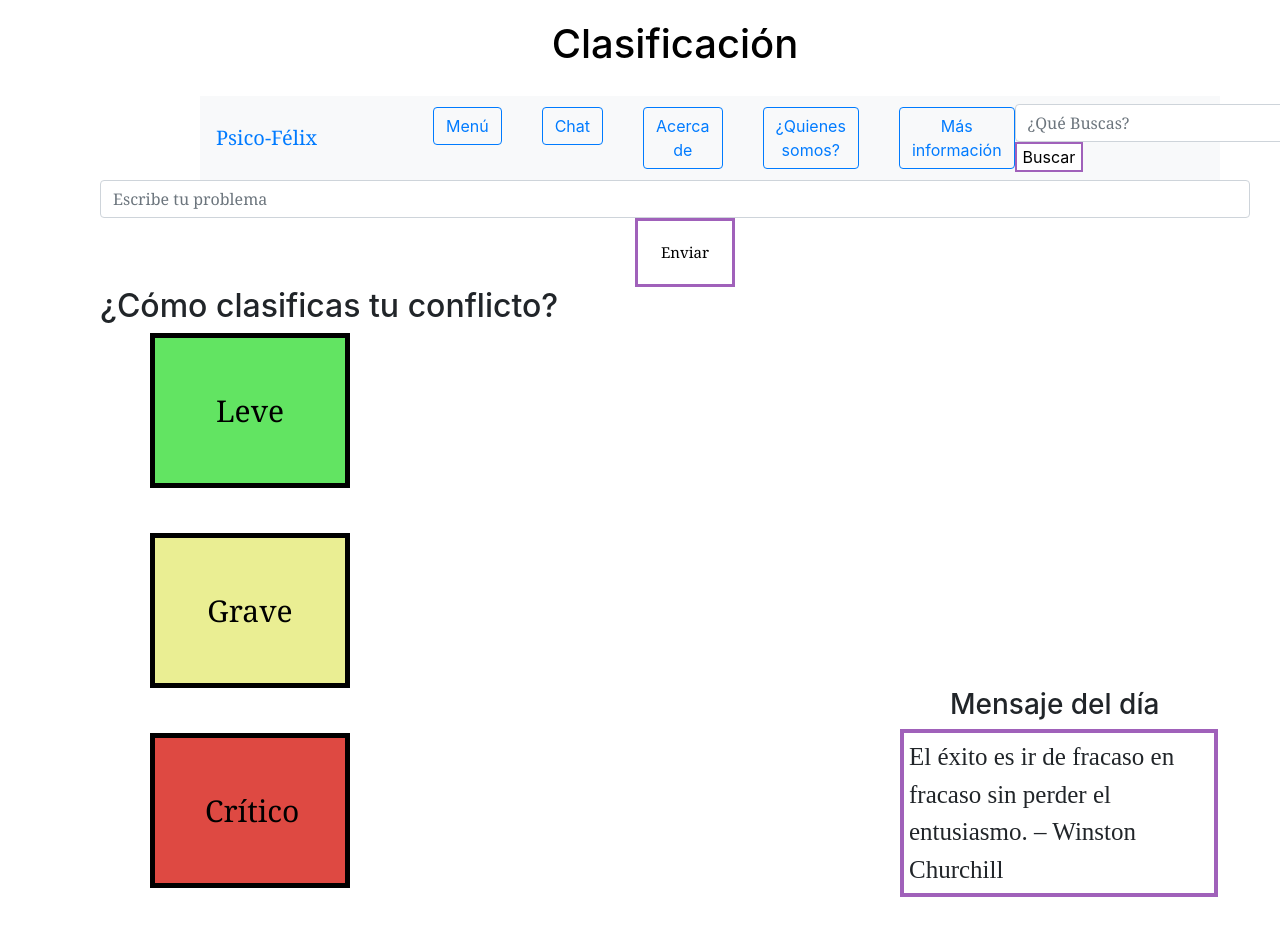
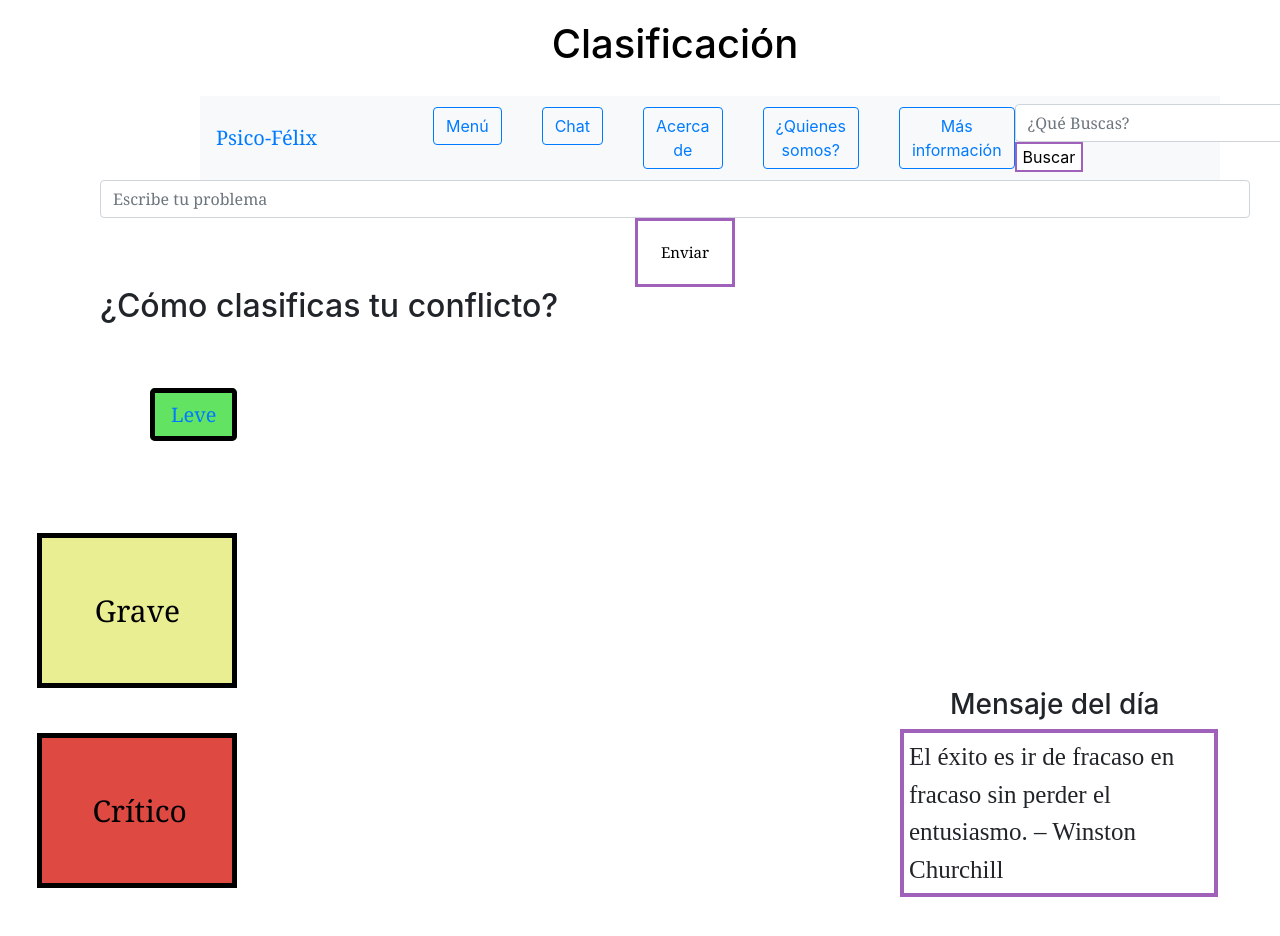
Before and after one commit to Natacha17/Equipo1_fbm_ppi2020, a React (Create React App) app in the folder frontend/: page /clasifica in a window 1280 px wide. Shown: the top 936 px of the page. Built offline with nearby package versions, Linux system fonts and the light colour scheme.

Commit message:
Creación del Chat

```diff
--- a/frontend/src/pages/Clasificacion.js
+++ b/frontend/src/pages/Clasificacion.js
@@ -23,9 +23,7 @@ aria-label="Search"/>
 </form>
 
 <h2> ¿Cómo clasificas tu conflicto?</h2>
-<button class="leve" type="submit">
-Leve
-</button>
+<Link to= "/leve"  className="leve bton-warning btn-lg active" role="button" aria-pressed="true">Leve</Link>
 <button class="grave" type="submit">
 Grave
 </button>
```
Also changed, not shown: frontend/src/pages/Chat.js (+18 -0 lines).
